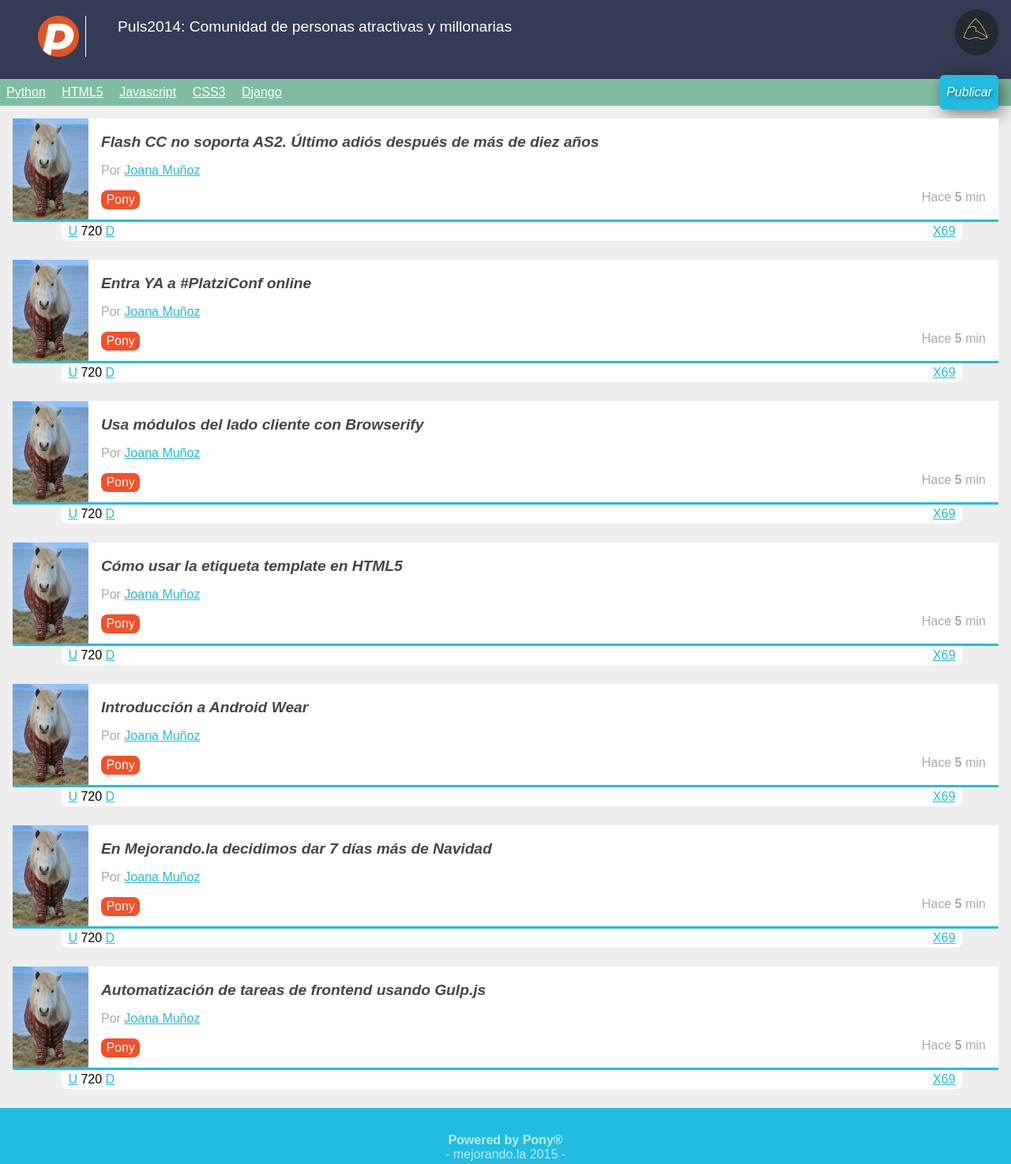
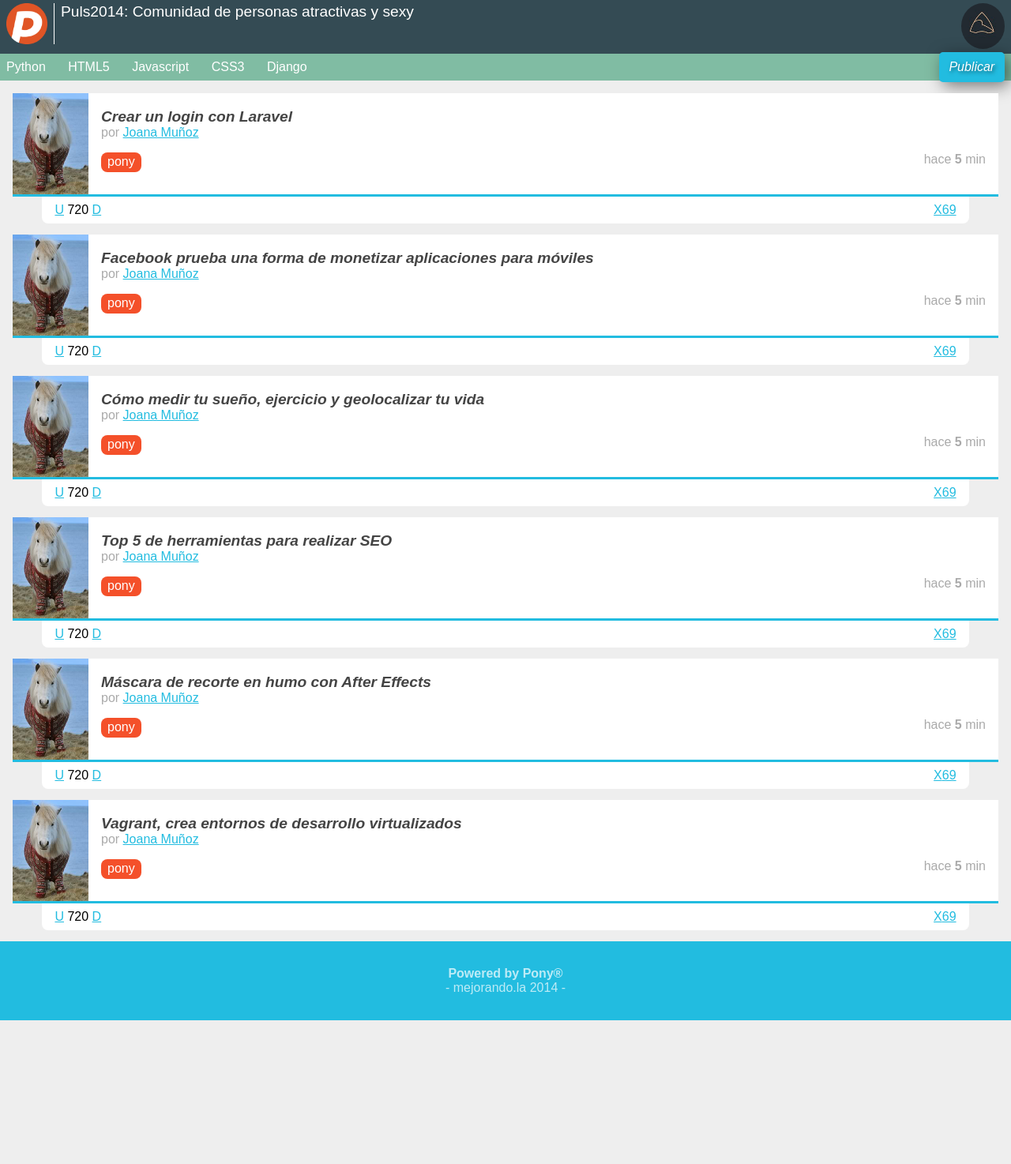
Before and after one commit to ReyesAndres/FirstOne, a plain HTML site: page index.html in a window 1280 px wide. Shown: the part 4-1478 px from the top of the page at 79% size. After the commit the page ends 1296 px from the top, so only its background shows below. Drawn offline with Linux system fonts and the light colour scheme.

Commit message:
Cambios con archivos según la clase.

```diff
--- a/estilos.css
+++ b/estilos.css
@@ -4,16 +4,16 @@
 }
 body
 {
-    background: #EEEEEE;
-    font-family: Arial;
-    font-size: 16px;
+	background: #EEEEEE;
+	font-family: Arial;
+	font-size: 16px;
 }
 footer
 {
+	background: #22BCE0;
 	color: rgba(255,255,255,0.7);
-	background: #22BCE0;
+	padding: 1em;
 	text-align: center;
-	padding: 1em;
 }
 footer p:first-child
 {
@@ -33,7 +33,7 @@
 }
 header
 {
-	background: #343B54;
+	background: #344B54;
 	color: white;
 	overflow: hidden;
 	padding: 0.5em;
@@ -41,23 +41,17 @@
 }
 header figure
 {
-	float:left;
+	float: left;
 }
 header h1
 {
 	font-size: 1.2em;
 	font-weight: normal;
-	margin: 1em 70px 0 0;
+	margin: 0 70px 0 0;
 }
-header #logo img
+header #avatar
 {
-	border-right: 1px solid white;
-	padding-right: 0.5em;
-	width: 52px;
-}
-header #avatar img
-{
-	margin: 1em 1em 0 0;
+	margin: 0.5em 0.5em 0 0;
 	position: absolute;
 	right: 0;
 	top: 0;
@@ -67,10 +61,16 @@
 	border-radius: 50%;
 	width: 55px;
 }
+header #logo img
+{
+	border-right: 1px solid white;
+	padding-right: 0.5em;
+	margin-right: 0.5em;
+	width: 52px;
+}
 nav
 {
 	background: #80BCA3;
-	padding: 0 0.5em;
 	position: relative;
 }
 nav ul
@@ -79,11 +79,23 @@
 	margin: 0;
 	padding: 0;
 }
+nav ul li
+{
+	display: inline-block;
+	margin: 0 0.5em 0 0;
+}
+nav ul li a
+{
+	color: white;
+	display: block;
+	padding: 0.5em;
+	text-decoration: none;
+}
 nav ul #publicar_nav
 {
-    position: absolute;
-    top: -0.3em;
-    right: 0;
+	position: absolute;
+	right: 0;
+	top: -0.1em;
 }
 nav ul #publicar_nav a
 {
@@ -91,20 +103,8 @@
 	border-radius: 5px;
 	box-shadow: rgba(0,0,0,0.5) 5px 5px 20px;
 	font-style: italic;
-	padding: 0.8em 0.5em;
-	text-decoration: none;
+	padding: 0.6em 0.8em;
 	text-shadow: rgba(0,0,0,0.5) 2px 2px 5px;
-}
-nav ul li
-{
-	display: inline-block;
-	margin: 0 1em 0 0;
-}
-nav ul li a
-{
-	color: white;
-	display: block;
-	padding: 0.5em 0;
 }
 #contenido
 {
@@ -125,26 +125,25 @@
 #contenido .item .datos_item
 {
 	margin: 1em 1em 0 0;
-	text-align: right;
 }
 #contenido .item .datos_item .fecha_item
 {
 	color: #AAA;
+	float: right;
 }
 #contenido .item .datos_item .tag_item
 {
 	background: #F4502A;
 	border-radius: 0.5em;
 	color: white;
-	float: left;
 	display: inline-block;
-	padding: 0.2em 0.4em;
+	padding: 0.2em 0.5em;
 	text-decoration: none;
 }
 #contenido .item .imagen_item
 {
 	float: left;
-	margin: 0 1em 0 0;
+	margin-right: 1em;
 }
 #contenido .item .imagen_item img
 {
@@ -154,6 +153,7 @@
 {
 	font-size: 1.2em;
 	font-style: italic;
+	margin-bottom: 0;
 	padding: 1em 1em 0 0;
 }
 #contenido .item .titulo_item a
@@ -165,12 +165,12 @@
 {
 	background: white;
 	border-radius: 0 0 0.5em 0.5em;
-	left: 5%;
+	left: 3%;
 	margin-top: 3px;
-	padding: 0.2em 0.5em;
+	padding: 0.5em 1em;
 	position: absolute;
+	right: 3%;
 	top: 100%;
-	width: 90%;
 }
 #contenido .item .votacion .comentarios_item,
 #contenido .item .votacion .guardar_item
--- a/index.html
+++ b/index.html
@@ -3,9 +3,9 @@
 <head>
 	<meta charset="utf-8" />
 	<meta name="description" content="Proyecto de la primera generación del 2014 del curso de diseño web online" />
-	<title>Puls2014: Comunidad de personas atractivas</title>
-	<link rel="stylesheet" href="normalize.css">
-	<link rel="stylesheet" href="estilos.css">
+	<title>Puls2014: Comunidad de personas atractivas y sexy</title>
+	<link rel="stylesheet" href="normalize.css" />
+	<link rel="stylesheet" href="estilos.css" />
 </head>
 <body>
 	<header>
@@ -13,7 +13,7 @@
 			<img src="logo.png" />
 		</figure>
 		<h1>
-			Puls2014: Comunidad de personas atractivas y millonarias
+			Puls2014: Comunidad de personas atractivas y sexy
 		</h1>
 		<figure id="avatar">
 			<img src="avatar.jpg" />
@@ -37,15 +37,17 @@
 				<img src="imagen.jpg" />
 			</figure>
 			<h2 class="titulo_item">
-				<a href="#">Flash CC no soporta AS2. Último adiós después de más de diez años</a>
+				<a href="#">
+					Crear un login con Laravel
+				</a>
 			</h2>
 			<div class="autor_item">
-				Por <a href="#">Joana Muñoz</a>
+				por <a href="#">Joana Muñoz</a>
 			</div>
 			<div class="datos_item">
-				<a href="#" class="tag_item">Pony</a>
+				<a href="#" class="tag_item">pony</a>
 				<span class="fecha_item">
-					Hace <strong>5</strong> min
+					hace <strong>5</strong> min
 				</span>
 			</div>
 			<div class="votacion">
@@ -61,15 +63,17 @@
 				<img src="imagen.jpg" />
 			</figure>
 			<h2 class="titulo_item">
-				<a href="#">Entra YA a #PlatziConf online</a>
+				<a href="#">
+					Facebook prueba una forma de monetizar aplicaciones para móviles
+				</a>
 			</h2>
 			<div class="autor_item">
-				Por <a href="#">Joana Muñoz</a>
+				por <a href="#">Joana Muñoz</a>
 			</div>
 			<div class="datos_item">
-				<a href="#" class="tag_item">Pony</a>
+				<a href="#" class="tag_item">pony</a>
 				<span class="fecha_item">
-					Hace <strong>5</strong> min
+					hace <strong>5</strong> min
 				</span>
 			</div>
 			<div class="votacion">
@@ -85,15 +89,17 @@
 				<img src="imagen.jpg" />
 			</figure>
 			<h2 class="titulo_item">
-				<a href="#">Usa módulos del lado cliente con Browserify</a>
+				<a href="#">
+					Cómo medir tu sueño, ejercicio y geolocalizar tu vida
+				</a>
 			</h2>
 			<div class="autor_item">
-				Por <a href="#">Joana Muñoz</a>
+				por <a href="#">Joana Muñoz</a>
 			</div>
 			<div class="datos_item">
-				<a href="#" class="tag_item">Pony</a>
+				<a href="#" class="tag_item">pony</a>
 				<span class="fecha_item">
-					Hace <strong>5</strong> min
+					hace <strong>5</strong> min
 				</span>
 			</div>
 			<div class="votacion">
@@ -109,15 +115,17 @@
 				<img src="imagen.jpg" />
 			</figure>
 			<h2 class="titulo_item">
-				<a href="#">Cómo usar la etiqueta template en HTML5</a>
+				<a href="#">
+					Top 5 de herramientas para realizar SEO
+				</a>
 			</h2>
 			<div class="autor_item">
-				Por <a href="#">Joana Muñoz</a>
+				por <a href="#">Joana Muñoz</a>
 			</div>
 			<div class="datos_item">
-				<a href="#" class="tag_item">Pony</a>
+				<a href="#" class="tag_item">pony</a>
 				<span class="fecha_item">
-					Hace <strong>5</strong> min
+					hace <strong>5</strong> min
 				</span>
 			</div>
 			<div class="votacion">
@@ -133,15 +141,17 @@
 				<img src="imagen.jpg" />
 			</figure>
 			<h2 class="titulo_item">
-				<a href="#">Introducción a Android Wear</a>
+				<a href="#">
+					Máscara de recorte en humo con After Effects
+				</a>
 			</h2>
 			<div class="autor_item">
-				Por <a href="#">Joana Muñoz</a>
+				por <a href="#">Joana Muñoz</a>
 			</div>
 			<div class="datos_item">
-				<a href="#" class="tag_item">Pony</a>
+				<a href="#" class="tag_item">pony</a>
 				<span class="fecha_item">
-					Hace <strong>5</strong> min
+					hace <strong>5</strong> min
 				</span>
 			</div>
 			<div class="votacion">
@@ -157,39 +167,17 @@
 				<img src="imagen.jpg" />
 			</figure>
 			<h2 class="titulo_item">
-				<a href="#">En Mejorando.la decidimos dar 7 días más de Navidad</a>
+				<a href="#">
+					Vagrant, crea entornos de desarrollo virtualizados
+				</a>
 			</h2>
 			<div class="autor_item">
-				Por <a href="#">Joana Muñoz</a>
+				por <a href="#">Joana Muñoz</a>
 			</div>
 			<div class="datos_item">
-				<a href="#" class="tag_item">Pony</a>
+				<a href="#" class="tag_item">pony</a>
 				<span class="fecha_item">
-					Hace <strong>5</strong> min
-				</span>
-			</div>
-			<div class="votacion">
-				<a href="#" class="up">U</a>
-				720
-				<a href="#" class="down">D</a>
-				<a href="#" class="comentarios_item">69</a>
-				<a href="#" class="guardar_item">X</a>
-			</div>
-		</article>
-		<article class="item">
-			<figure class="imagen_item">
-				<img src="imagen.jpg" />
-			</figure>
-			<h2 class="titulo_item">
-				<a href="#">Automatización de tareas de frontend usando Gulp.js</a>
-			</h2>
-			<div class="autor_item">
-				Por <a href="#">Joana Muñoz</a>
-			</div>
-			<div class="datos_item">
-				<a href="#" class="tag_item">Pony</a>
-				<span class="fecha_item">
-					Hace <strong>5</strong> min
+					hace <strong>5</strong> min
 				</span>
 			</div>
 			<div class="votacion">
@@ -206,7 +194,7 @@
 			<strong>Powered by Pony®</strong>
 		</p>
 		<p>
-			mejorando.la 2015
+			mejorando.la 2014
 		</p>
 	</footer>
 </body>
```
Also changed, not shown: normalize.css.
